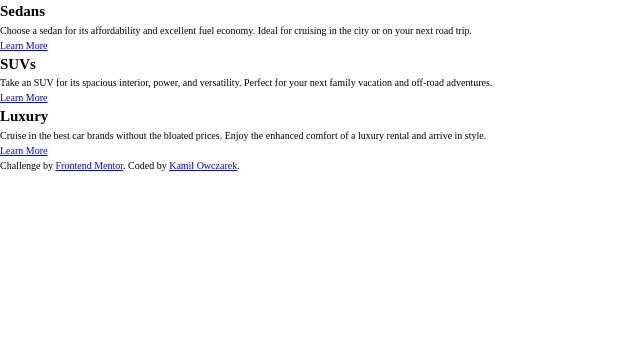
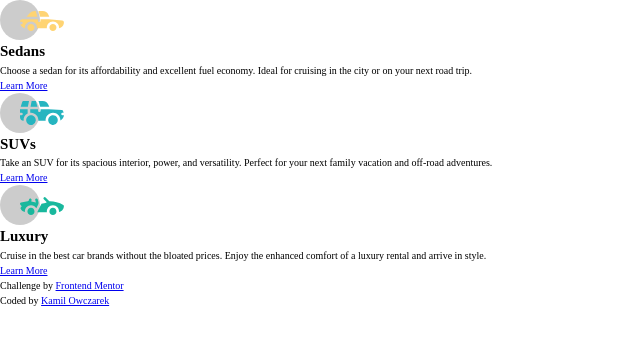
Before and after one commit to Owczarek-Kamil/FrontEndMentor-3-column_preview_card_component, a plain HTML site: page index.html in a window 1280 px wide. Shown: the whole page, without its empty margins (0-640 px from the left). Drawn offline with Linux system fonts and the light colour scheme.

Commit message:
Add extra class to the card section, define img attributes

```diff
--- a/index.html
+++ b/index.html
@@ -14,8 +14,8 @@
 	</head>
 	<body>
 		<main class="cards-container">
-			<section class="card">
-				<img class="card__logo" src="" alt="" />
+			<section class="card card--sedan">
+				<img class="card__logo" src="./images/icon-sedans.svg" alt="" aria-hidden="true" />
 				<h2 class="card__title">Sedans</h2>
 				<p class="card__details">
 					Choose a sedan for its affordability and excellent fuel economy. Ideal for cruising in the city or on your
@@ -23,8 +23,8 @@
 				</p>
 				<a class="card__learn-more-btn" href="#">Learn More</a>
 			</section>
-			<section class="card">
-				<img class="card__logo" src="" alt="" />
+			<section class="card card--suv">
+				<img class="card__logo" src="./images/icon-suvs.svg" alt="" aria-hidden="true" />
 				<h2 class="card__title">SUVs</h2>
 				<p class="card__details">
 					Take an SUV for its spacious interior, power, and versatility. Perfect for your next family vacation and
@@ -32,8 +32,8 @@
 				</p>
 				<a class="card__learn-more-btn" href="#">Learn More</a>
 			</section>
-			<section class="card">
-				<img class="card__logo" src="" alt="" />
+			<section class="card card--luxury">
+				<img class="card__logo" src="./images/icon-luxury.svg" alt="" aria-hidden="true" />
 				<h2 class="card__title">Luxury</h2>
 				<p class="card__details">
 					Cruise in the best car brands without the bloated prices. Enjoy the enhanced comfort of a luxury rental and
@@ -43,8 +43,8 @@
 			</section>
 		</main>
 		<div class="attribution">
-			Challenge by <a href="https://www.frontendmentor.io?ref=challenge" target="_blank">Frontend Mentor</a>. Coded by
-			<a href="https://github.com/Owczarek-Kamil/">Kamil Owczarek</a>.
+			<p>Challenge by <a href="https://www.frontendmentor.io?ref=challenge" target="_blank">Frontend Mentor</a></p>
+			<p>Coded by <a href="https://github.com/Owczarek-Kamil/">Kamil Owczarek</a></p>
 		</div>
 	</body>
 </html>
```
